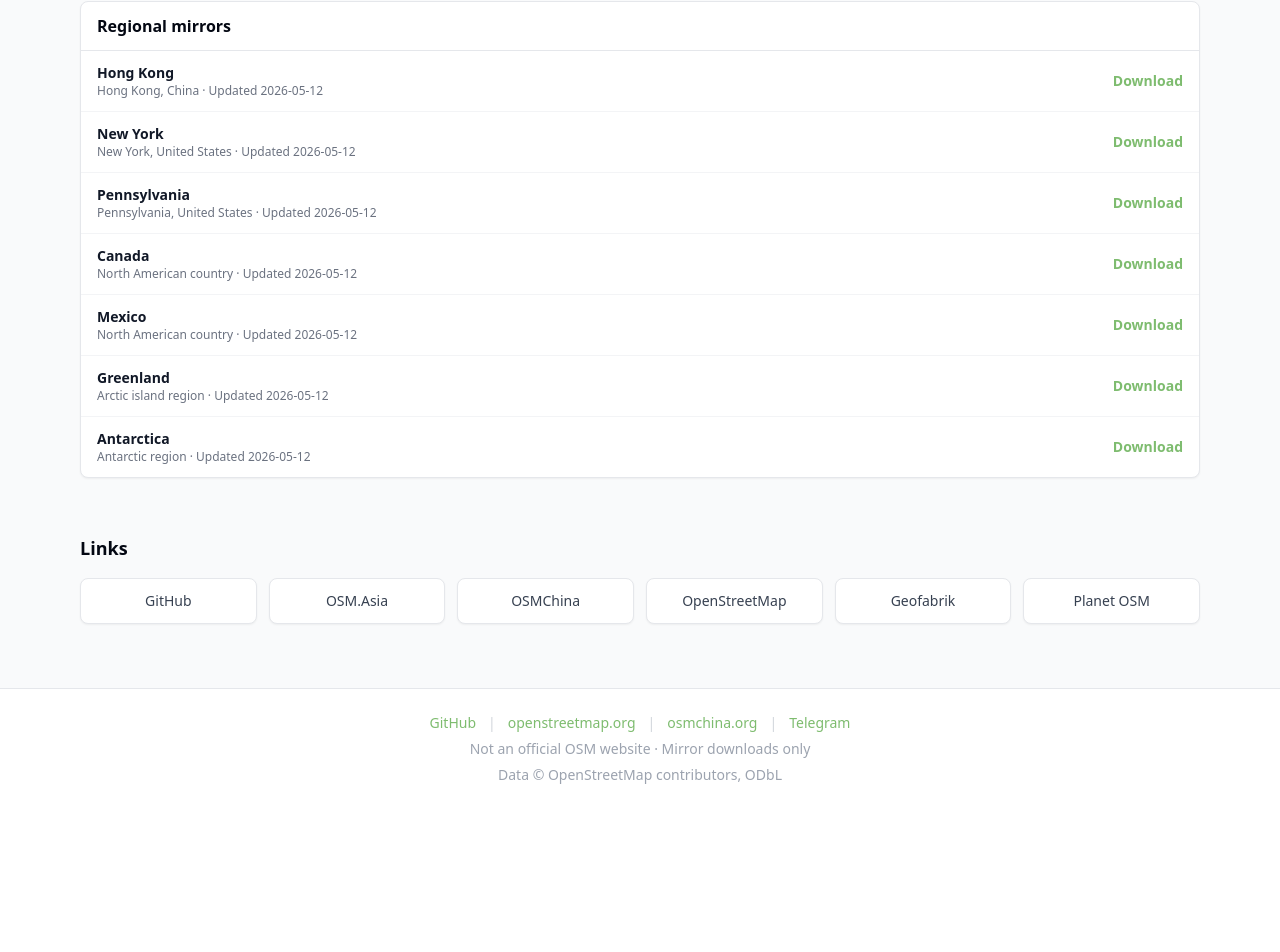
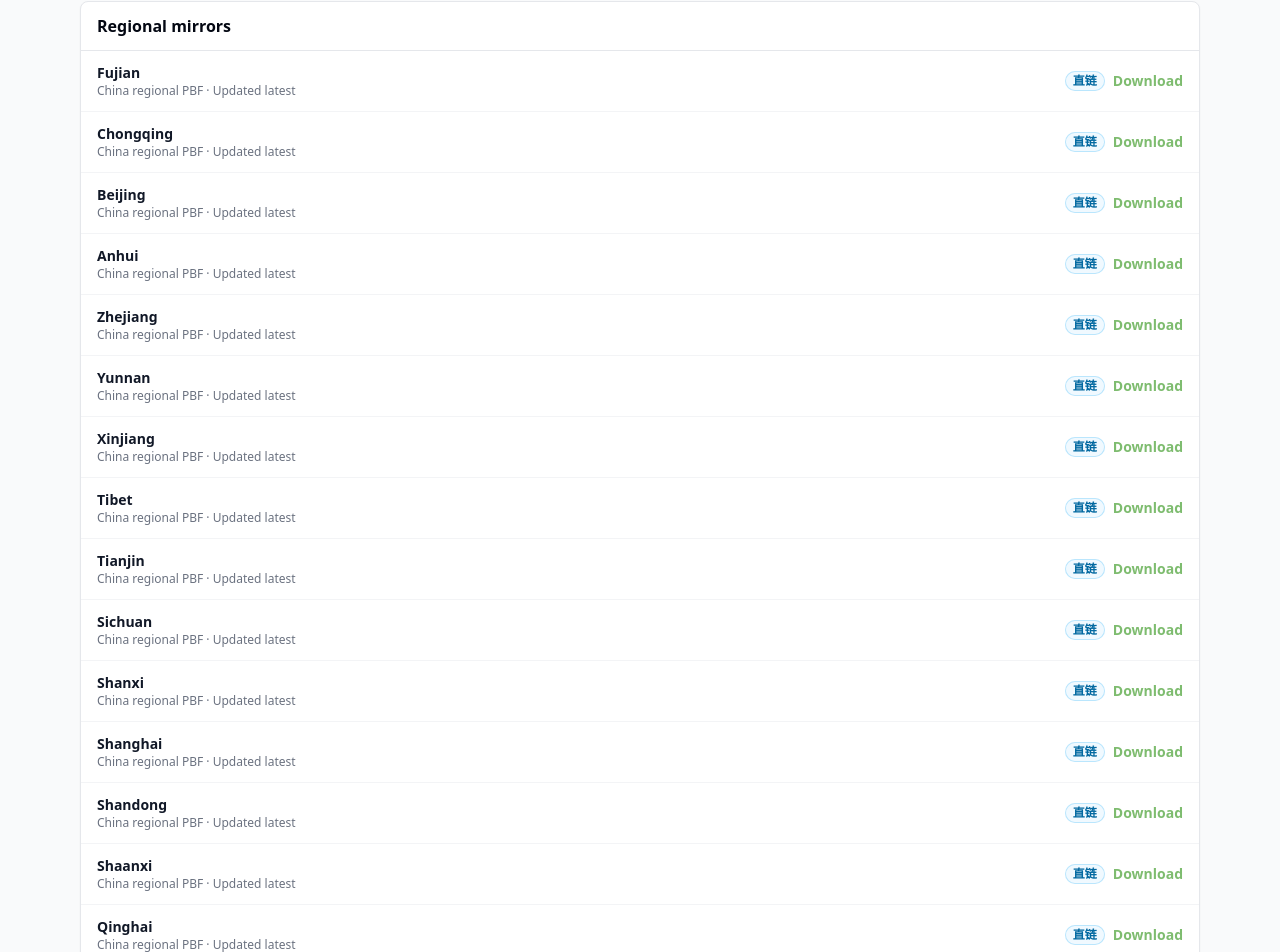
Before and after one commit to koharachan/osm-asia, a Vue app: page / in a window 1280 px wide. Shown: the part 1382-2334 px from the top of the page. Before the commit the page ends 2191 px from the top, so only its background shows below. Built offline with nearby package versions, Linux system fonts and the light colour scheme.

Commit message:
feat: add China regional downloads

```diff
--- a/src/components/DownloadSection.vue
+++ b/src/components/DownloadSection.vue
@@ -6,6 +6,7 @@ const { t } = useI18n()
 
 const continentKeys = ['all', 'asia', 'oceania', 'america', 'global', 'other']
 const activeContinent = ref('all')
+const directSource = { source: '直链', sourceKind: 'direct' }
 
 const downloads = [
   {
@@ -88,13 +89,45 @@ const downloads = [
 ]
 
 const regions = [
-  { id: 'hongkong', continent: 'asia', versions: [{ label: '2026-05-12', url: 'https://pan.qzyun.net/f/g05NFk/hong-kong-260512.osm.pbf' }] },
-  { id: 'newyork', continent: 'america', versions: [{ label: '2026-05-12', url: 'https://pan.qzyun.net/f/lM31iP/new-york-260512.osm.pbf' }] },
-  { id: 'pennsylvania', continent: 'america', versions: [{ label: '2026-05-12', url: 'https://pan.qzyun.net/f/3z61cm/pennsylvania-260512.osm.pbf' }] },
-  { id: 'canada', continent: 'america', versions: [{ label: '2026-05-12', url: 'https://pan.qzyun.net/f/pPvKce/canada-260512.osm.pbf' }] },
-  { id: 'mexico', continent: 'america', versions: [{ label: '2026-05-12', url: 'https://pan.qzyun.net/f/546DfR/mexico-260512.osm.pbf' }] },
-  { id: 'greenland', continent: 'america', versions: [{ label: '2026-05-12', url: 'https://pan.qzyun.net/f/yNrJTy/greenland-260512.osm.pbf' }] },
-  { id: 'antarctica', continent: 'other', versions: [{ label: '2026-05-12', url: 'https://pan.qzyun.net/f/wwB5UR/antarctica-260512.osm.pbf' }] }
+  { id: 'fujian', continent: 'asia', versions: [{ label: 'latest', url: 'https://pan.qzyun.net/f/x5ljtn/fujian-latest.osm.pbf', ...directSource }] },
+  { id: 'chongqing', continent: 'asia', versions: [{ label: 'latest', url: 'https://pan.qzyun.net/f/Bpl9hZ/chongqing-latest.osm.pbf', ...directSource }] },
+  { id: 'beijing', continent: 'asia', versions: [{ label: 'latest', url: 'https://pan.qzyun.net/f/zXaGSw/beijing-latest.osm.pbf', ...directSource }] },
+  { id: 'anhui', continent: 'asia', versions: [{ label: 'latest', url: 'https://pan.qzyun.net/f/Q5P6TX/anhui-latest.osm.pbf', ...directSource }] },
+  { id: 'zhejiang', continent: 'asia', versions: [{ label: 'latest', url: 'https://pan.qzyun.net/f/y3AXiy/zhejiang-latest.osm.pbf', ...directSource }] },
+  { id: 'yunnan', continent: 'asia', versions: [{ label: 'latest', url: 'https://pan.qzyun.net/f/5o5YCR/yunnan-latest.osm.pbf', ...directSource }] },
+  { id: 'xinjiang', continent: 'asia', versions: [{ label: 'latest', url: 'https://pan.qzyun.net/f/AKlxfe/xinjiang-latest.osm.pbf', ...directSource }] },
+  { id: 'tibet', continent: 'asia', versions: [{ label: 'latest', url: 'https://pan.qzyun.net/f/aZzyFA/tibet-latest.osm.pbf', ...directSource }] },
+  { id: 'tianjin', continent: 'asia', versions: [{ label: 'latest', url: 'https://pan.qzyun.net/f/L2ayC5/tianjin-latest.osm.pbf', ...directSource }] },
+  { id: 'sichuan', continent: 'asia', versions: [{ label: 'latest', url: 'https://pan.qzyun.net/f/gELOCk/sichuan-latest.osm.pbf', ...directSource }] },
+  { id: 'shanxi', continent: 'asia', versions: [{ label: 'latest', url: 'https://pan.qzyun.net/f/3bjJUm/shanxi-latest.osm.pbf', ...directSource }] },
+  { id: 'shanghai', continent: 'asia', versions: [{ label: 'latest', url: 'https://pan.qzyun.net/f/lKVDCP/shanghai-latest.osm.pbf', ...directSource }] },
+  { id: 'shandong', continent: 'asia', versions: [{ label: 'latest', url: 'https://pan.qzyun.net/f/pQeJse/shandong-latest.osm.pbf', ...directSource }] },
+  { id: 'shaanxi', continent: 'asia', versions: [{ label: 'latest', url: 'https://pan.qzyun.net/f/MJPxF0/shaanxi-latest.osm.pbf', ...directSource }] },
+  { id: 'qinghai', continent: 'asia', versions: [{ label: 'latest', url: 'https://pan.qzyun.net/f/vPe1SL/qinghai-latest.osm.pbf', ...directSource }] },
+  { id: 'ningxia', continent: 'asia', versions: [{ label: 'latest', url: 'https://pan.qzyun.net/f/0Le3HK/ningxia-latest.osm.pbf', ...directSource }] },
+  { id: 'macau', continent: 'asia', versions: [{ label: 'latest', url: 'https://pan.qzyun.net/f/9oGNHB/macau-latest.osm.pbf', ...directSource }] },
+  { id: 'liaoning', continent: 'asia', versions: [{ label: 'latest', url: 'https://pan.qzyun.net/f/oPzZHB/liaoning-latest.osm.pbf', ...directSource }] },
+  { id: 'jilin', continent: 'asia', versions: [{ label: 'latest', url: 'https://pan.qzyun.net/f/EXYzUp/jilin-latest.osm.pbf', ...directSource }] },
+  { id: 'jiangxi', continent: 'asia', versions: [{ label: 'latest', url: 'https://pan.qzyun.net/f/ZnvLHX/jiangxi-latest.osm.pbf', ...directSource }] },
+  { id: 'jiangsu', continent: 'asia', versions: [{ label: 'latest', url: 'https://pan.qzyun.net/f/mPxpCN/jiangsu-latest.osm.pbf', ...directSource }] },
+  { id: 'inner-mongolia', continent: 'asia', versions: [{ label: 'latest', url: 'https://pan.qzyun.net/f/W1vMuB/inner-mongolia-latest.osm.pbf', ...directSource }] },
+  { id: 'hunan', continent: 'asia', versions: [{ label: 'latest', url: 'https://pan.qzyun.net/f/jGRDSP/hunan-latest.osm.pbf', ...directSource }] },
+  { id: 'hubei', continent: 'asia', versions: [{ label: 'latest', url: 'https://pan.qzyun.net/f/eKeEiE/hubei-latest.osm.pbf', ...directSource }] },
+  { id: 'hongkong', continent: 'asia', versions: [{ label: 'latest', url: 'https://pan.qzyun.net/f/1Mr3t1/hong-kong-latest.osm.pbf', ...directSource }] },
+  { id: 'henan', continent: 'asia', versions: [{ label: 'latest', url: 'https://pan.qzyun.net/f/PvP6u3/henan-latest.osm.pbf', ...directSource }] },
+  { id: 'heilongjiang', continent: 'asia', versions: [{ label: 'latest', url: 'https://pan.qzyun.net/f/rQvPs5/heilongjiang-latest.osm.pbf', ...directSource }] },
+  { id: 'hebei', continent: 'asia', versions: [{ label: 'latest', url: 'https://pan.qzyun.net/f/6oJVSD/hebei-latest.osm.pbf', ...directSource }] },
+  { id: 'guangxi', continent: 'asia', versions: [{ label: 'latest', url: 'https://pan.qzyun.net/f/J5GMtY/guangxi-latest.osm.pbf', ...directSource }] },
+  { id: 'guizhou', continent: 'asia', versions: [{ label: 'latest', url: 'https://pan.qzyun.net/f/2krzUj/guizhou-latest.osm.pbf', ...directSource }] },
+  { id: 'hainan', continent: 'asia', versions: [{ label: 'latest', url: 'https://pan.qzyun.net/f/wyRwcR/hainan-latest.osm.pbf', ...directSource }] },
+  { id: 'gansu', continent: 'asia', versions: [{ label: 'latest', url: 'https://pan.qzyun.net/f/XXeJsO/gansu-latest.osm.pbf', ...directSource }] },
+  { id: 'guangdong', continent: 'asia', versions: [{ label: 'latest', url: 'https://pan.qzyun.net/f/bZbZIa/guangdong-latest.osm.pbf', ...directSource }] },
+  { id: 'newyork', continent: 'america', versions: [{ label: '2026-05-12', url: 'https://pan.qzyun.net/f/lM31iP/new-york-260512.osm.pbf', ...directSource }] },
+  { id: 'pennsylvania', continent: 'america', versions: [{ label: '2026-05-12', url: 'https://pan.qzyun.net/f/3z61cm/pennsylvania-260512.osm.pbf', ...directSource }] },
+  { id: 'canada', continent: 'america', versions: [{ label: '2026-05-12', url: 'https://pan.qzyun.net/f/pPvKce/canada-260512.osm.pbf', ...directSource }] },
+  { id: 'mexico', continent: 'america', versions: [{ label: '2026-05-12', url: 'https://pan.qzyun.net/f/546DfR/mexico-260512.osm.pbf', ...directSource }] },
+  { id: 'greenland', continent: 'america', versions: [{ label: '2026-05-12', url: 'https://pan.qzyun.net/f/yNrJTy/greenland-260512.osm.pbf', ...directSource }] },
+  { id: 'antarctica', continent: 'other', versions: [{ label: '2026-05-12', url: 'https://pan.qzyun.net/f/wwB5UR/antarctica-260512.osm.pbf', ...directSource }] }
 ]
 
 const latestVersion = (item) => item.versions[0]
@@ -243,7 +276,18 @@ const totalCount = computed(() => filteredDownloads.value.length + filteredRegio
               </a>
             </span>
           </span>
-          <span class="self-center text-sm font-semibold text-primary">{{ t('download.download') }}</span>
+          <span class="flex shrink-0 items-center gap-2 self-center">
+            <span
+              v-if="latestVersion(item).source"
+              :class="[
+                'rounded-full px-2 py-0.5 text-xs font-semibold ring-1 ring-inset',
+                sourceClass(latestVersion(item))
+              ]"
+            >
+              {{ latestVersion(item).source }}
+            </span>
+            <span class="text-sm font-semibold text-primary">{{ t('download.download') }}</span>
+          </span>
         </a>
       </div>
     </div>
--- a/src/i18n.js
+++ b/src/i18n.js
@@ -16,6 +16,127 @@ const labels = {
 const baseDownload = {
   eyebrow: 'Mirror Downloads'
 }
+
+const chinaRegionNames = {
+  'zh-CN': {
+    fujian: '福建',
+    chongqing: '重庆',
+    beijing: '北京',
+    anhui: '安徽',
+    zhejiang: '浙江',
+    yunnan: '云南',
+    xinjiang: '新疆',
+    tibet: '西藏',
+    tianjin: '天津',
+    sichuan: '四川',
+    shanxi: '山西',
+    shanghai: '上海',
+    shandong: '山东',
+    shaanxi: '陕西',
+    qinghai: '青海',
+    ningxia: '宁夏',
+    macau: '澳门',
+    liaoning: '辽宁',
+    jilin: '吉林',
+    jiangxi: '江西',
+    jiangsu: '江苏',
+    'inner-mongolia': '内蒙古',
+    hunan: '湖南',
+    hubei: '湖北',
+    henan: '河南',
+    heilongjiang: '黑龙江',
+    hebei: '河北',
+    guangxi: '广西',
+    guizhou: '贵州',
+    hainan: '海南',
+    gansu: '甘肃',
+    guangdong: '广东'
+  },
+  'zh-TW': {
+    fujian: '福建',
+    chongqing: '重慶',
+    beijing: '北京',
+    anhui: '安徽',
+    zhejiang: '浙江',
+    yunnan: '雲南',
+    xinjiang: '新疆',
+    tibet: '西藏',
+    tianjin: '天津',
+    sichuan: '四川',
+    shanxi: '山西',
+    shanghai: '上海',
+    shandong: '山東',
+    shaanxi: '陝西',
+    qinghai: '青海',
+    ningxia: '寧夏',
+    macau: '澳門',
+    liaoning: '遼寧',
+    jilin: '吉林',
+    jiangxi: '江西',
+    jiangsu: '江蘇',
+    'inner-mongolia': '內蒙古',
+    hunan: '湖南',
+    hubei: '湖北',
+    henan: '河南',
+    heilongjiang: '黑龍江',
+    hebei: '河北',
+    guangxi: '廣西',
+    guizhou: '貴州',
+    hainan: '海南',
+    gansu: '甘肅',
+    guangdong: '廣東'
+  },
+  en: {
+    fujian: 'Fujian',
+    chongqing: 'Chongqing',
+    beijing: 'Beijing',
+    anhui: 'Anhui',
+    zhejiang: 'Zhejiang',
+    yunnan: 'Yunnan',
+    xinjiang: 'Xinjiang',
+    tibet: 'Tibet',
+    tianjin: 'Tianjin',
+    sichuan: 'Sichuan',
+    shanxi: 'Shanxi',
+    shanghai: 'Shanghai',
+    shandong: 'Shandong',
+    shaanxi: 'Shaanxi',
+    qinghai: 'Qinghai',
+    ningxia: 'Ningxia',
+    macau: 'Macau',
+    liaoning: 'Liaoning',
+    jilin: 'Jilin',
+    jiangxi: 'Jiangxi',
+    jiangsu: 'Jiangsu',
+    'inner-mongolia': 'Inner Mongolia',
+    hunan: 'Hunan',
+    hubei: 'Hubei',
+    henan: 'Henan',
+    heilongjiang: 'Heilongjiang',
+    hebei: 'Hebei',
+    guangxi: 'Guangxi',
+    guizhou: 'Guizhou',
+    hainan: 'Hainan',
+    gansu: 'Gansu',
+    guangdong: 'Guangdong'
+  }
+}
+
+const chinaRegionSubtitles = {
+  'zh-CN': '中国区域 PBF',
+  'zh-TW': '中國區域 PBF',
+  ja: '中国地域の PBF',
+  ko: '중국 지역 PBF',
+  en: 'China regional PBF',
+  de: 'Regionales PBF für China',
+  my: 'China regional PBF',
+  eo: 'Regiona PBF por Ĉinio'
+}
+
+const chinaRegions = (locale) => Object.fromEntries(
+  Object.entries(chinaRegionNames[locale] || chinaRegionNames.en)
+    .map(([id, name]) => [id, { name, subtitle: chinaRegionSubtitles[locale] || chinaRegionSubtitles.en }])
+)
 
 const msgs = {
   'zh-CN': {
@@ -49,6 +170,7 @@ const msgs = {
       planet: { name: 'Planet PBF', subtitle: '全球完整数据包' }
     },
     regions: {
+      ...chinaRegions('zh-CN'),
       hongkong: { name: '香港', subtitle: '中国香港' },
       newyork: { name: '纽约州', subtitle: '美国纽约州' },
       pennsylvania: { name: '宾夕法尼亚州', subtitle: '美国宾夕法尼亚州' },
@@ -94,6 +216,7 @@ const msgs = {
       planet: { name: 'Planet PBF', subtitle: '全球完整資料包' }
     },
     regions: {
+      ...chinaRegions('zh-TW'),
       hongkong: { name: '香港', subtitle: '中國香港' },
       newyork: { name: '紐約州', subtitle: '美國紐約州' },
       pennsylvania: { name: '賓夕法尼亞州', subtitle: '美國賓夕法尼亞州' },
@@ -139,6 +262,7 @@ const msgs = {
       planet: { name: 'Planet PBF', subtitle: '世界全体のデータパック' }
     },
     regions: {
+      ...chinaRegions('ja'),
       hongkong: { name: '香港', subtitle: '中国香港' },
       newyork: { name: 'ニューヨーク州', subtitle: '米国ニューヨーク州' },
       pennsylvania: { name: 'ペンシルベニア州', subtitle: '米国ペンシルベニア州' },
@@ -184,6 +308,7 @@ const msgs = {
       planet: { name: 'Planet PBF', subtitle: '전 세계 전체 데이터 팩' }
     },
     regions: {
+      ...chinaRegions('ko'),
       hongkong: { name: '홍콩', subtitle: '중국 홍콩' },
       newyork: { name: '뉴욕주', subtitle: '미국 뉴욕주' },
       pennsylvania: { name: '펜실베이니아주', subtitle: '미국 펜실베이니아주' },
@@ -229,6 +354,7 @@ const msgs = {
       planet: { name: 'Planet PBF', subtitle: 'Complete global data package' }
     },
     regions: {
+      ...chinaRegions('en'),
       hongkong: { name: 'Hong Kong', subtitle: 'Hong Kong, China' },
       newyork: { name: 'New York', subtitle: 'New York, United States' },
       pennsylvania: { name: 'Pennsylvania', subtitle: 'Pennsylvania, United States' },
@@ -274,6 +400,7 @@ const msgs = {
       planet: { name: 'Planet PBF', subtitle: 'Vollständiges globales Datenpaket' }
     },
     regions: {
+      ...chinaRegions('de'),
       hongkong: { name: 'Hongkong', subtitle: 'Hongkong, China' },
       newyork: { name: 'New York', subtitle: 'New York, Vereinigte Staaten' },
       pennsylvania: { name: 'Pennsylvania', subtitle: 'Pennsylvania, Vereinigte Staaten' },
@@ -319,6 +446,7 @@ const msgs = {
       planet: { name: 'Planet PBF', subtitle: 'Complete global data package' }
     },
     regions: {
+      ...chinaRegions('my'),
       hongkong: { name: 'Hong Kong', subtitle: 'Hong Kong, China' },
       newyork: { name: 'New York', subtitle: 'New York, United States' },
       pennsylvania: { name: 'Pennsylvania', subtitle: 'Pennsylvania, United States' },
@@ -364,6 +492,7 @@ const msgs = {
       planet: { name: 'Planet PBF', subtitle: 'Kompleta tutmonda datumpako' }
     },
     regions: {
+      ...chinaRegions('eo'),
       hongkong: { name: 'Honkongo', subtitle: 'Honkongo, Ĉinio' },
       newyork: { name: 'Novjorkio', subtitle: 'Novjorkio, Usono' },
       pennsylvania: { name: 'Pensilvanio', subtitle: 'Pensilvanio, Usono' },
```
